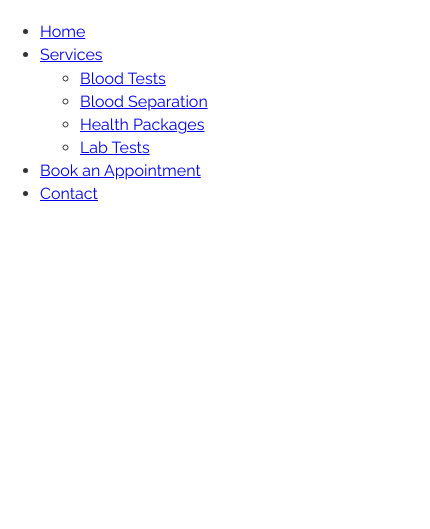
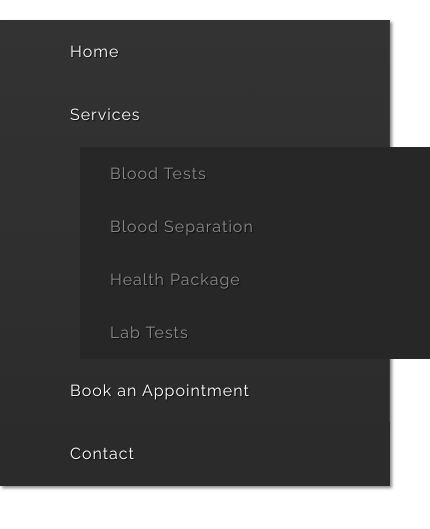
Before and after one commit to AmjedAgabani/UKHealthXpress2, a plain HTML site: page index.html in a window 390 px wide. Shown: the part 71-600 px from the top of the page, 430 px wide, since content can reach past the window. Drawn offline with Linux system fonts and the light colour scheme.

Commit message:
Added a responsive navigation bar

```diff
--- a/css/style.css
+++ b/css/style.css
@@ -5,6 +5,8 @@
     margin: 0;
     padding: 0;
 }
+
+
 /* Page Header */
 
 page-header .logo {
@@ -15,3 +17,143 @@
     height: auto;
     max-width: 100%;
 }
+
+
+/* Navigation Bar */
+
+a {
+    text-decoration: none;
+    color: #fff;
+    display: block;
+}
+
+ul {
+    list-style: none;
+    position: relative;
+    text-align: left;
+}
+
+li {
+    float: left;
+}
+
+ul:after {
+    clear: both;
+}
+
+ul:before,
+ul:after {
+    content: " ";
+    display: table;
+}
+
+nav {
+    position: relative;
+    background: #2B2B2B;
+    background-image: -webkit-linear-gradient(bottom, #2B2B2B 7%, #333333 100%);
+    background-image: -moz-linear-gradient(bottom, #2B2B2B 7%, #333333 100%);
+    background-image: -o-linear-gradient(bottom, #2B2B2B 7%, #333333 100%);
+    background-image: linear-gradient(bottom, #2B2B2B 7%, #333333 100%);
+    text-align: center;
+    letter-spacing: 1px;
+    text-shadow: 1px 1px 1px #0E0E0E;
+    -webkit-box-shadow: 2px 2px 3px #888;
+    -moz-box-shadow: 2px 2px 3px #888;
+    box-shadow: 2px 2px 3px #888;
+}
+
+ul.primary li a {
+    display: block;
+    padding: 20px 30px;
+    border-right: 1px solid #3D3D3D;
+}
+
+ul.primary li:last-child a {
+    border-right: none;
+}
+
+ul.primary li a:hover {
+    color: #000;
+}
+
+ul.sub {
+    position: absolute;
+    z-index: 200;
+    box-shadow: 2px 2px 0 #BEBEBE;
+    width: 35%;
+    display: none;
+}
+
+ul.sub li {
+    float: none;
+    margin: 0;
+}
+
+ul.sub li a {
+    border-bottom: 1px dotted #ccc;
+    border-right: none;
+    color: #000;
+    padding: 15px 30px;
+}
+
+ul.sub li:last-child a {
+    border-bottom: none;
+}
+
+ul.sub li a:hover {
+    color: #000;
+    background: #eeeeee;
+}
+
+ul.primary li:hover ul {
+    display: block;
+    background: #fff;
+}
+
+ul.primary li:hover a {
+    background: #fff;
+    color: #666;
+    text-shadow: none;
+}
+
+ul.primary li:hover>a {
+    color: #000;
+}
+
+@media only screen and (max-width: 600px) {
+    .decor {
+        padding: 3px;
+    }
+    .wrap {
+        width: 100%;
+        margin-top: 0px;
+    }
+    li {
+        float: none;
+    }
+    ul.primary li:hover a {
+        background: none;
+        color: #8B8B8B;
+        text-shadow: 1px 1px #000;
+    }
+    ul.primary li:hover ul {
+        display: block;
+        background: #272727;
+        color: #fff;
+    }
+    ul.sub {
+        display: block;
+        position: static;
+        box-shadow: none;
+        width: 100%;
+    }
+    ul.sub li a {
+        background: #272727;
+        border: none;
+        color: #8B8B8B;
+    }
+    ul.sub li a:hover {
+        color: #ccc;
+        background: none;
+    }
+}
--- a/index.html
+++ b/index.html
@@ -19,18 +19,31 @@
             </a>
         </div>
     </page-header>
-    <ul class="navbar">
-        <li><a href="index.html">Home</a></li>
-        <li><a href="#">Services</a></li>
-        <ul class="dropdown">
-            <li><a href="#">Blood Tests</a></li>
-            <li><a href="#">Blood Separation</a></li>
-            <li><a href="#">Health Packages</a></li>
-            <li><a href="#">Lab Tests</a></li>
-        </ul>
-        <li><a href="#">Book an Appointment</a></li>
-        <li><a href="#">Contact</a></li>
-    </ul>
+    <div class="wrap">
+        <nav>
+            <ul class="primary">
+                <li>
+                    <a href="">Home</a>
+                </li>
+                <li>
+                    <a href="">Services</a>
+                    <ul class="sub">
+                        <li><a href="">Blood Tests</a></li>
+                        <li><a href="">Blood Separation</a></li>
+                        <li><a href="">Health Package</a></li>
+                        <li><a href="">Lab Tests</a></li>
+                    </ul>
+                </li>
+                <li>
+                    <a href="">Book an Appointment</a>
+                </li>
+                <li>
+                    <a href="">Contact</a>
+                </li>
+            </ul>
+        </nav>
+    </div>
+
 </body>
 
 </html>
```
Lines whose indentation alone changed are shown as unchanged.
